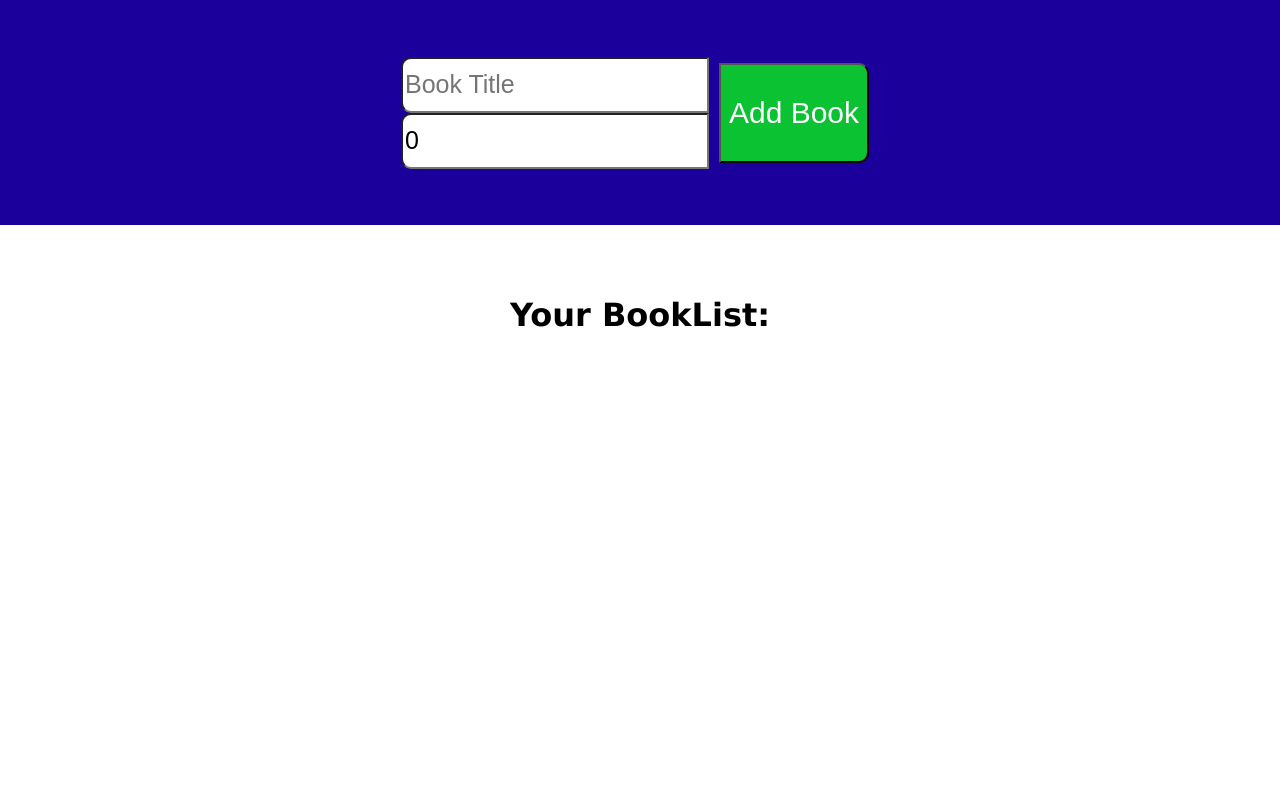
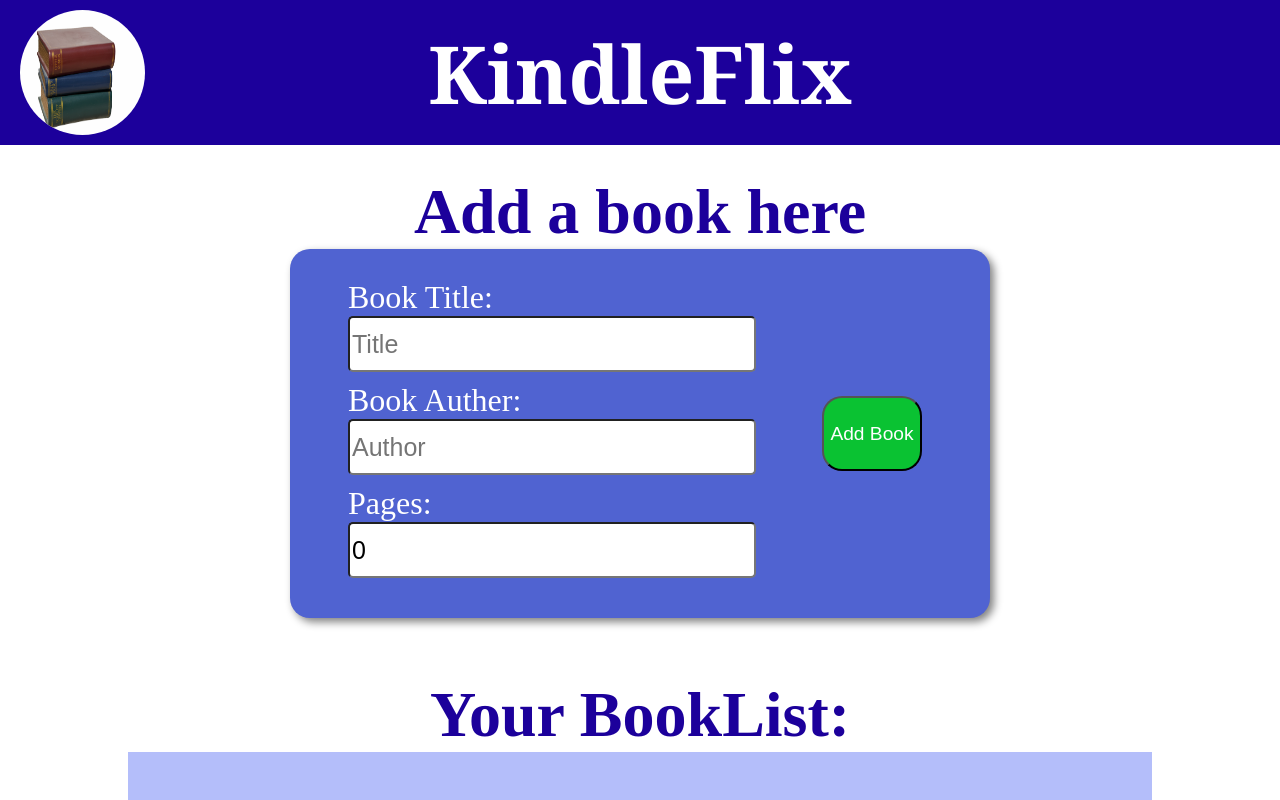
Before and after one commit to 1travelintexan/Read-More-TS, a React (Create React App) app: page / in a window 1280 px wide. Built offline with nearby package versions, Linux system fonts and the light colour scheme.

Commit message:
cool styles added

```diff
--- a/src/App.css
+++ b/src/App.css
@@ -2,22 +2,64 @@ body {
   margin: 0;
   padding: 0;
 }
+
+.navbar {
+  width: 100%;
+  display: flex;
+  align-items: center;
+  justify-content: space-between;
+  height: 150px;
+  padding: 10px;
+  background-color: rgb(28, 0, 155);
+  margin-bottom: 30px;
+}
+.nav-container {
+  position: absolute;
+  width: 100%;
+  display: flex;
+  align-items: center;
+  justify-content: center;
+}
+.navbar h1 {
+  color: white;
+  font-family: Georgia, "Times New Roman", Times, serif;
+  font-size: 5rem;
+}
+
+.logo {
+  height: 125px;
+  width: 125px;
+  background-color: rgb(254, 254, 254);
+  border-radius: 62.5px;
+  margin-left: 20px;
+}
+
+h3 {
+  font-size: 4rem;
+  color: rgb(28, 0, 155);
+  padding: 0;
+  margin: 0px;
+}
+
 .app {
   display: flex;
   align-items: center;
   flex-direction: column;
   width: 100vw;
   height: 100vh;
-  font-family: Verdana, Geneva, Tahoma, sans-serif;
 }
 
 .header {
   flex: 30%;
-  background-color: rgb(28, 0, 155);
-  width: 100%;
+  background-color: rgb(80, 99, 209);
+  width: 50%;
+  padding: 30px;
+  margin-bottom: 60px;
   display: flex;
-  justify-content: center;
+  justify-content: space-around;
   align-items: center;
+  border-radius: 20px;
+  box-shadow: 4px 4px 8px gray;
 }
 
 .input-container {
@@ -25,44 +67,47 @@ body {
   flex-direction: column;
 }
 
+label {
+  color: white;
+  font-size: 2rem;
+}
+
 .header input {
-  border-bottom-left-radius: 10px;
-  border-top-left-radius: 10px;
+  border-radius: 5px;
   height: 50px;
-  width: 300px;
+  width: 400px;
   font-size: 25px;
+  margin-bottom: 10px;
 }
 .header button {
   background-color: rgb(10, 194, 50);
   color: white;
-  height: 100px;
-  width: 150px;
+  height: 75px;
+  width: 100px;
   margin: 10px;
-  font-size: 30px;
-  border-bottom-right-radius: 10px;
-  border-top-right-radius: 10px;
+  font-size: 1.2rem;
+  border-radius: 20px;
 }
 
 .bookList {
   flex: 70%;
-  width: 100%;
+  width: 80%;
   display: flex;
   align-items: center;
-  padding-top: 50px;
-  flex-direction: column;
+  flex-wrap: wrap;
+  padding-top: 10px;
+  background-color: rgb(180, 190, 250);
 }
 
 .book {
-  width: 500px;
-  height: 30px;
+  width: 300px;
   display: flex;
+  flex-direction: column;
   color: rgb(255, 254, 254);
   margin: 15px;
 }
 
 .bookList .book {
-  flex: 80%;
-  height: 100%;
   display: flex;
   justify-content: center;
   align-items: center;
@@ -71,35 +116,32 @@ body {
 .bookList .book span {
   display: grid;
   place-items: center;
-  border: 5px solid rgb(19, 4, 155);
-  color: rgb(19, 4, 155);
+  background-color: rgb(31, 21, 238);
+  box-shadow: 4px 4px 8px gray;
+  text-shadow: 2px 2px 2px black;
+  color: rgb(245, 177, 6);
+  font-family: fantasy;
   width: 100%;
-  height: 50px;
+  height: 200px;
   font-size: 35px;
   padding: 5px;
-  background-color: rgb(253, 253, 253);
 }
 .bookList button {
-  width: 100px;
+  width: 50px;
   height: 50px;
   border: none;
   background-color: rgb(10, 194, 50);
   border-radius: 25px;
   color: white;
   cursor: pointer;
-  margin-left: 10px;
+  margin-top: 10px;
 }
 
 .list {
-  height: 100%;
-  width: 80%;
   padding: 20px;
   display: flex;
   justify-content: center;
   align-items: center;
-  background-image: url("../public/blueBook.jpeg");
-  background-repeat: no-repeat;
-  background-size: cover;
 }
 
 .bookList button:hover {
--- a/src/App.tsx
+++ b/src/App.tsx
@@ -1,6 +1,7 @@
 import React, { FC, useState, ChangeEvent } from "react";
 import "./App.css";
 import BookList from "./Components/BookList";
+import Navbar from "./Components/Navbar";
 import { IBook } from "./Interfaces";
 
 const App: FC = () => {
@@ -35,27 +36,38 @@ const App: FC = () => {
 
   return (
     <div className="app">
+      <Navbar />
+      <h3>Add a book here</h3>
       <div className="header">
         <div className="input-container">
+          <label>Book Title:</label>
           <input
             type="text"
             name="book"
-            placeholder="Book Title"
+            placeholder="Title"
             value={book}
             onChange={handleChange}
           />
+          <label>Book Auther:</label>
+          <input
+            type="text"
+            name="author"
+            placeholder="Author"
+            // value={author}
+            onChange={handleChange}
+          />
+          <label>Pages:</label>
           <input
             type="number"
             name="pages"
-            placeholder="Pages"
             value={pages}
             onChange={handleChange}
           />
         </div>
         <button onClick={addBook}>Add Book</button>
       </div>
+      <h3>Your BookList:</h3>
       <div className="bookList">
-        <h1>Your BookList:</h1>
         {bookList.map((book: IBook, i: number) => {
           return <BookList key={i} book={book} bookRead={bookRead} />;
         })}
--- /dev/null
+++ b/src/Components/Navbar.tsx
@@ -0,0 +1,15 @@
+import React from "react";
+import bookImage from "../images/booksLogo.png";
+
+function Navbar() {
+  return (
+    <div className="navbar">
+      <img className="logo" src={bookImage} alt="books logo" />
+      <div className="nav-container">
+        <h1>KindleFlix</h1>
+      </div>
+    </div>
+  );
+}
+
+export default Navbar;
```
Also changed, not shown: src/images/booksLogo.png (added).
